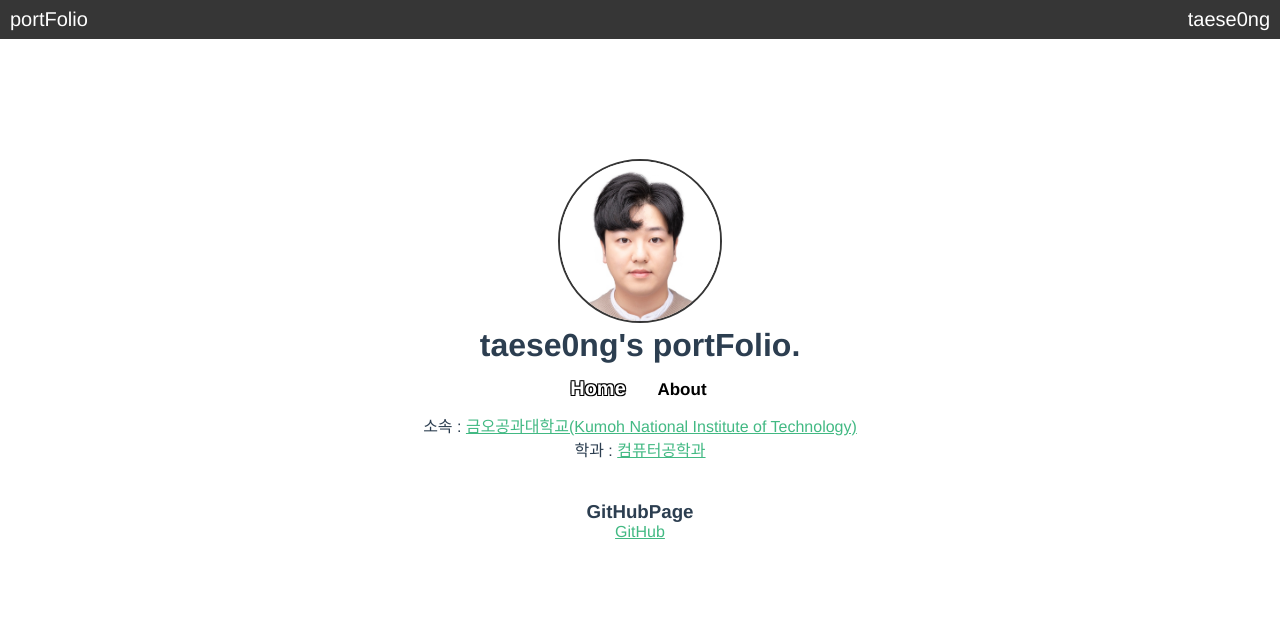
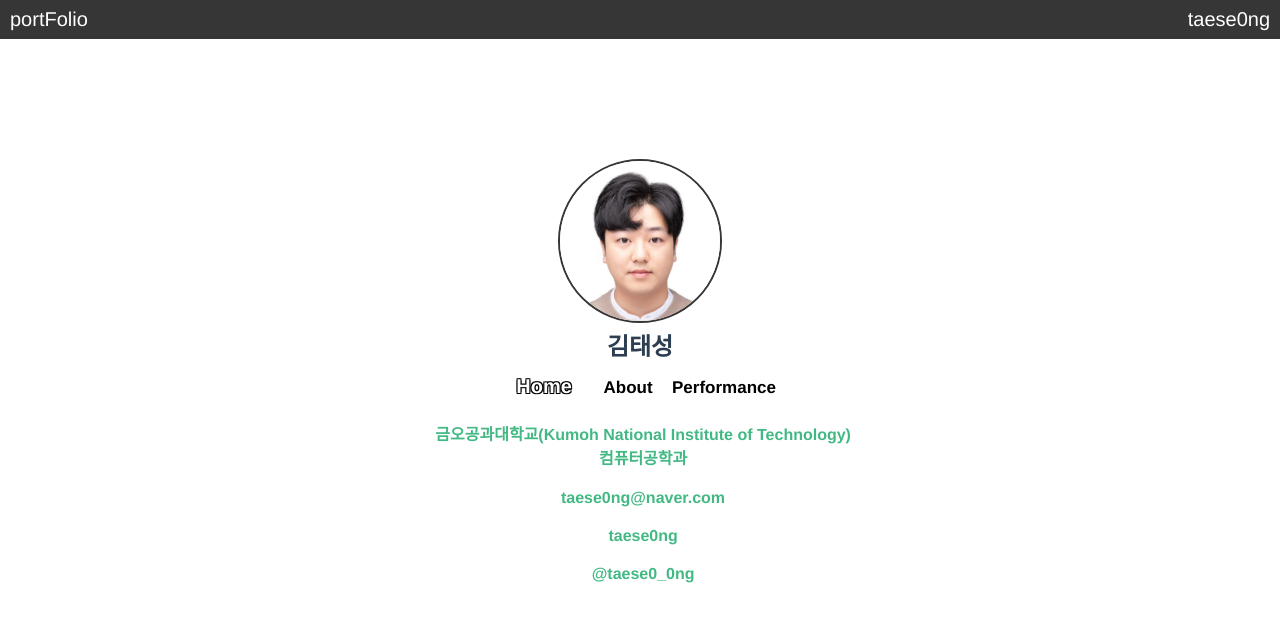
Before and after one commit to taese0ng/portfolio_vue, a Vue app: page / in a window 1280 px wide. Shown: the top 622 px of the page. Built offline with nearby package versions, Linux system fonts and the light colour scheme; some icons are missing.

Commit message:
add icon, performance

```diff
--- a/package.json
+++ b/package.json
@@ -8,9 +8,15 @@
     "lint": "vue-cli-service lint"
   },
   "dependencies": {
+    "@fortawesome/fontawesome-svg-core": "^1.2.26",
+    "@fortawesome/free-regular-svg-icons": "^5.12.0",
+    "@fortawesome/free-solid-svg-icons": "^5.12.0",
+    "@fortawesome/vue-fontawesome": "^0.1.9",
     "core-js": "^2.6.5",
+    "font-awesome": "^4.7.0",
     "register-service-worker": "^1.6.2",
     "vue": "^2.6.10",
+    "vue-fontawesome-icon": "^1.1.0",
     "vue-router": "^3.0.3",
     "vuex": "^3.0.1"
   },
--- a/public/index.html
+++ b/public/index.html
@@ -4,6 +4,7 @@
     <meta charset="utf-8">
     <meta http-equiv="X-UA-Compatible" content="IE=edge">
     <meta name="viewport" content="width=device-width,initial-scale=1.0">
+
     <link rel="icon" href="<%= BASE_URL %>favicon.ico">
     <title>portfolio</title>
   </head>
--- a/src/components/HelloPortfolio.vue
+++ b/src/components/HelloPortfolio.vue
@@ -1,16 +1,24 @@
 <template>
   <div class="hello">
-    <p>
-      소속 :
-      <a href="http://kumoh.ac.kr/ko/index.do" target="_blank" rel="noopener">금오공과대학교(Kumoh National Institute of Technology)</a>
+    <h4>
+      <vue-fontawesome icon="graduation-cap" size="1.8"></vue-fontawesome>
+      <a href="http://kumoh.ac.kr/ko/index.do" target="_blank" rel="noopener"> 금오공과대학교(Kumoh National Institute of Technology)</a>
       <br/>
-      학과 :
-      <a href="http://ce.kumoh.ac.kr/ce/index.do" target="_blank" rel="noopener">컴퓨터공학과</a>
-    </p>
-    <h3>GitHubPage</h3>
-    <ul>
-      <li><a href="https://github.com/taese0ng?tab=repositories" target="_blank" rel="noopener">GitHub</a></li>
-    </ul>
+      <vue-fontawesome icon="book" size="1.8"></vue-fontawesome>
+      <a href="http://ce.kumoh.ac.kr/ce/index.do" target="_blank" rel="noopener"> 컴퓨터공학과</a>
+    </h4>
+    <h4>
+      <vue-fontawesome icon="envelope" size="1.5"></vue-fontawesome>
+      <a href="mailto:taese0ng@naver.com" rel="noopener"> taese0ng@naver.com</a>
+    </h4>
+    <h4>
+      <vue-fontawesome icon="github" size="1.8"></vue-fontawesome>
+      <a href="https://github.com/taese0ng?tab=repositories" target="_blank" rel="noopener"> taese0ng</a>
+    </h4>
+    <h4>
+      <vue-fontawesome icon="instagram" size="1.8"></vue-fontawesome>
+      <a href="https://www.instagram.com/taese0_0ng/" target="_blank" rel="noopener"> @taese0_0ng</a>
+    </h4>
   </div>
 </template>
 
@@ -22,8 +30,8 @@ export default {
 
 <!-- Add "scoped" attribute to limit CSS to this component only -->
 <style scoped>
-h3 {
-  margin: 40px 0 0;
+h4 {
+  margin: 20px 0 0;
 }
 ul {
   list-style-type: none;
@@ -35,5 +43,6 @@ li {
 }
 a {
   color: #42b983;
+  text-decoration: none;
 }
 </style>
--- a/src/components/Menu.vue
+++ b/src/components/Menu.vue
@@ -6,6 +6,9 @@
             </td>
             <td>
                 <router-link to="/about" class="router-link">About</router-link>
+            </td>
+            <td>
+                <router-link to="/performance" class="router-link">Performance</router-link>
             </td>
         </table>
     </div>
--- a/src/components/ProfileCard.vue
+++ b/src/components/ProfileCard.vue
@@ -1,7 +1,7 @@
 <template>
     <div>
         <img class="profileImg" alt="ProfileImg" src="@/assets/ProfileImg.png">
-        <h1>taese0ng's portFolio.</h1>
+        <h2>김태성</h2>
     </div>
 </template>
 
--- a/src/main.js
+++ b/src/main.js
@@ -3,6 +3,12 @@ import App from './App.vue'
 import router from './router'
 import store from './store'
 import './registerServiceWorker'
+
+import "font-awesome/css/font-awesome.min.css";
+Vue.component(
+  "VueFontawesome",
+  require("vue-fontawesome-icon/src/components/VueFontawesome.vue").default
+);
 
 Vue.config.productionTip = false
 
--- a/src/router.js
+++ b/src/router.js
@@ -1,7 +1,7 @@
 import Vue from 'vue'
 import Router from 'vue-router'
 import Home from './views/Home.vue'
-
+import Performance from './views/Performance.vue'
 Vue.use(Router)
 
 export default new Router({
@@ -20,6 +20,11 @@ export default new Router({
       // this generates a separate chunk (about.[hash].js) for this route
       // which is lazy-loaded when the route is visited.
       component: () => import(/* webpackChunkName: "about" */ './views/About.vue')
+    },
+    {
+      path:'/performance',
+      name:'performance',
+      component : Performance
     }
   ]
 })
--- a/src/store.js
+++ b/src/store.js
@@ -5,12 +5,23 @@ Vue.use(Vuex)
 
 export default new Vuex.Store({
   state: {
-
+    test: "@/assets/BM.png",
+    Prize: [
+      {
+        id: 1,
+        name: "BM",
+        image: require("@/assets/Prize/BM.png")
+      }
+    ]
   },
-  mutations: {
-
+  getters: {
+    getPrize(state) {
+      return state.Prize;
+    },
+    getTest(state){
+      return state.test;
+    }
   },
-  actions: {
-
-  }
-})
+  mutations: {},
+  actions: {}
+});
--- /dev/null
+++ b/src/views/Performance.vue
@@ -0,0 +1,28 @@
+<template>
+    <div>
+        <div v-for="prize in getPrize" :key="prize.id">
+            <img class="prizeImg" :src="prize.image">
+        </div>
+    </div>
+</template>
+
+<script>
+import { mapGetters } from 'vuex';
+export default {
+    data: function() {
+        return {
+            Prize: this.$store.state.test
+        };
+    },
+    computed:{
+        ...mapGetters(['getPrize'])
+    },
+}
+</script>
+
+<style scoped>
+.prizeImg{
+    width: 13vw;
+    height: 13vw;
+}
+</style>
```
Also changed, not shown: src/assets/Prize/BM.png (added), 25 other files (tests, documents, lock files or other folders).
